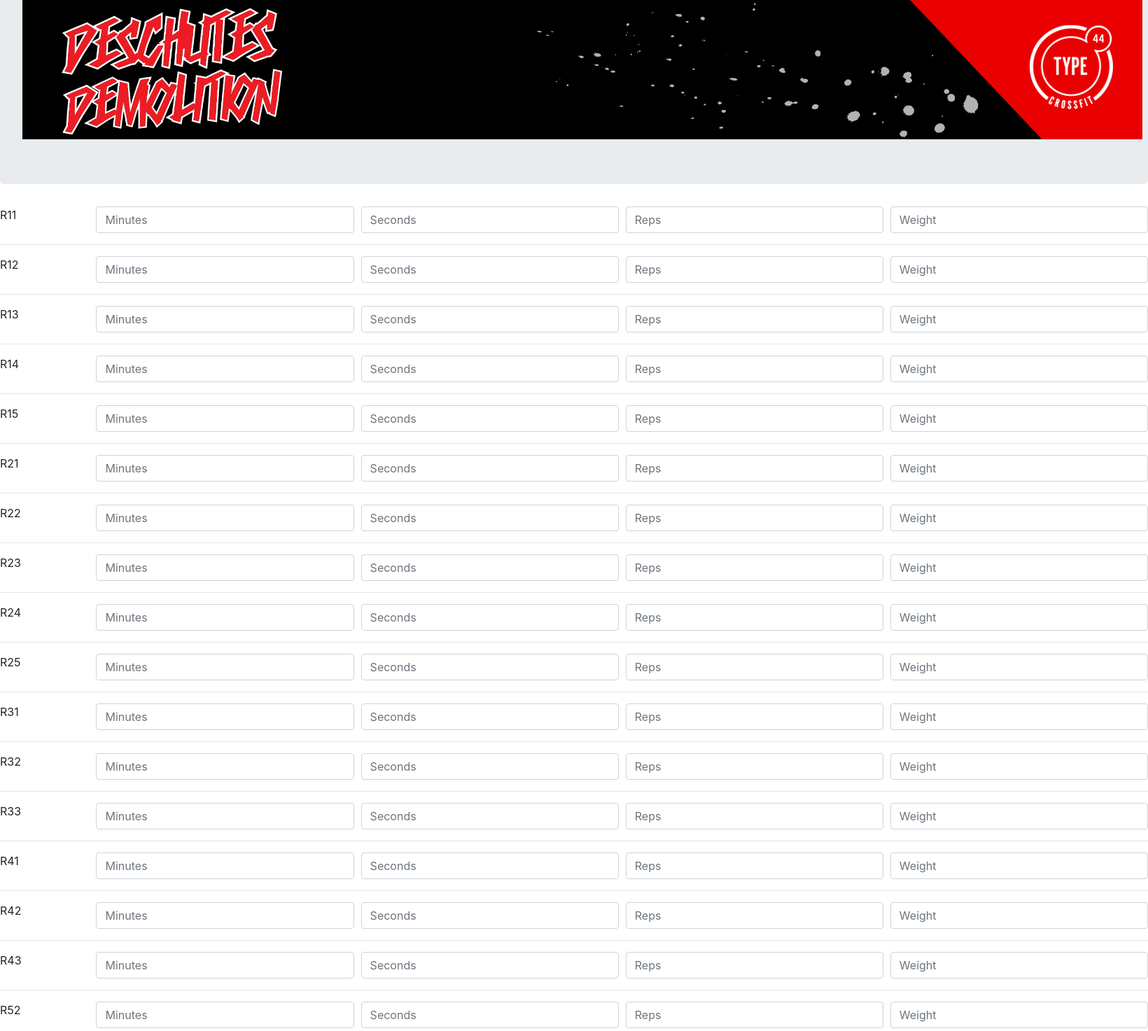
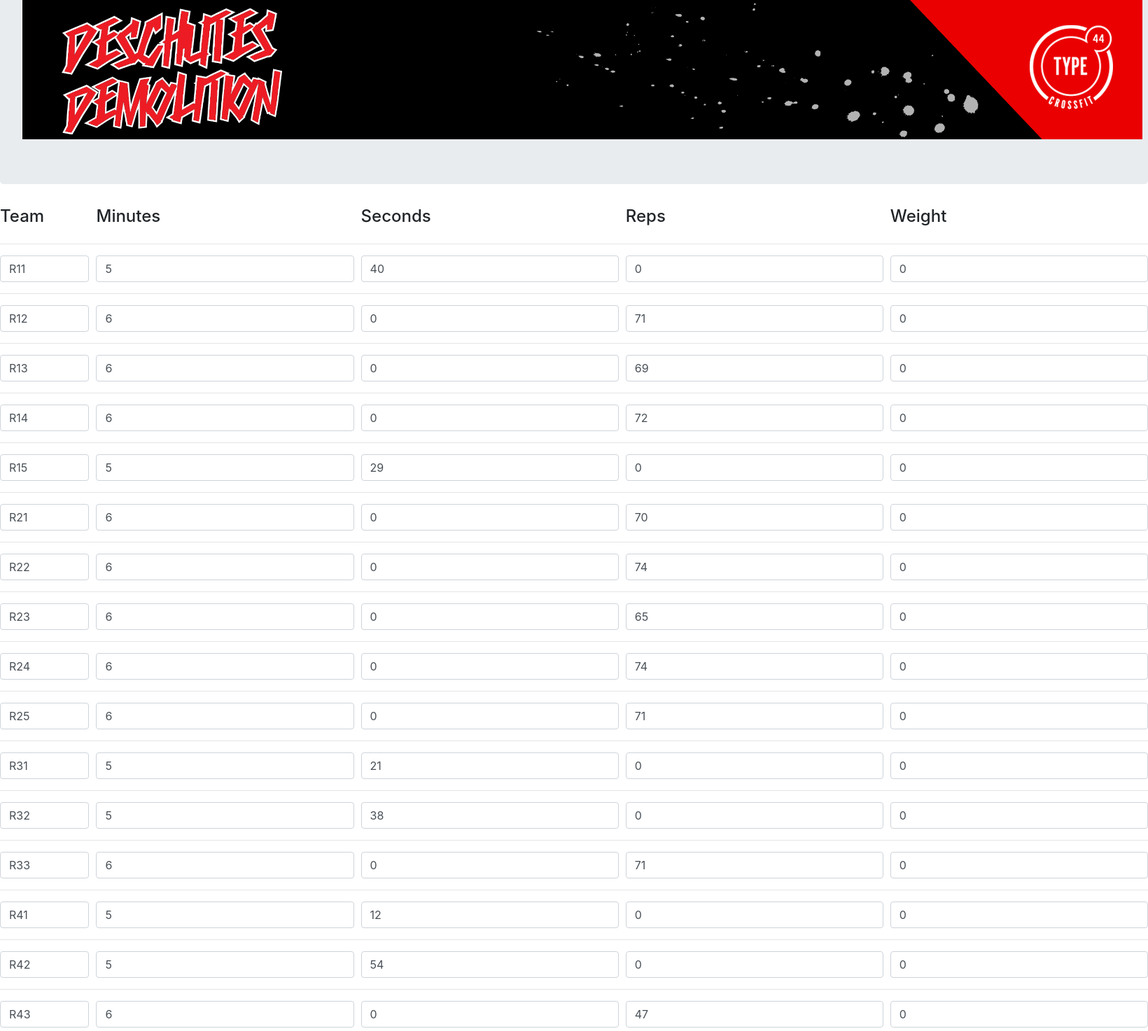
Before and after one commit to mistofthenorth/DeschutesDemo, a Django app: page /deschutesDemoScores/scoreInput in a window 1640 px wide. Shown: the part 65-1538 px from the top of the page at 70% size. Run offline with Django 3.2, Linux system fonts and the light colour scheme; data comes from the database, SQL or seed files in the repository; some libraries are stand-ins or nearby versions.

Commit message:
Added post request for the score input page

```diff
--- a/scoring/deschutesDemoScores/templates/scoring/scoreInput.html
+++ b/scoring/deschutesDemoScores/templates/scoring/scoreInput.html
@@ -19,34 +19,52 @@
   <img src="{% static "scoring/dd-header.gif" %}" width="1600" height="200"/>
   </div>
 </div>
-<form action="testPage" method="post">
+<form action="scoreInputReceived" method="post">
+{% csrf_token %}
+<div class="form-row">
+    <div class="col-1">
+    <h4>Team</h4>
+    </div>
+    <div class="col">
+    <h4>Minutes</h4>
+    </div>
+    <div class="col">
+    <h4>Seconds</h4>
+    </div>
+    <div class="col">
+    <h4>Reps</h4>
+    </div>
+    <div class="col">
+    <h4>Weight</h4>
+    </div>
+</div>
 
+<hr>
 
-
-{% for team in setOfTeams %}
+{% for score in scores %}
 
   <div class="form-row">
 
 
     <div class="col-1">
-       {{team.teamID}}
+      <input type="text" id="disabledInput" name="team" class="form-control" value="{{score.score.team_id}}">
     </div>
 
     <div class="col">
 
-      <input type="text" class="form-control" placeholder="Minutes">
+      <input type="text" name="minutes" class="form-control" value="{{score.score.minutes}}">
     </div>
     <div class="col">
 
-      <input type="text" class="form-control" placeholder="Seconds">
+      <input type="text" name="seconds" class="form-control" value="{{score.score.seconds}}">
     </div>
     <div class="col">
 
-      <input type="text" class="form-control" placeholder="Reps">
+      <input type="text" name="reps" class="form-control" value="{{score.score.reps}}">
     </div>
     <div class="col">
 
-      <input type="text" class="form-control" placeholder="Weight">
+      <input type="text" name="weight" class="form-control" value="{{score.score.weight}}">
     </div>
   </div>
 <hr>
--- a/scoring/deschutesDemoScores/urls.py
+++ b/scoring/deschutesDemoScores/urls.py
@@ -6,5 +6,5 @@
     path('', views.index, name='index'),
     path('finalResults', views.finalResults, name='finalResults'),
     path('scoreInput', views.scoreInput, name='scoreInput'),
-
+    path('scoreInputReceived', views.scoreInputReceived, name='scoreInputReceived'),
 ]
--- a/scoring/deschutesDemoScores/views.py
+++ b/scoring/deschutesDemoScores/views.py
@@ -61,7 +61,14 @@
         workout = 6
         division = 1
     setOfTeams = Team.objects.filter(division = division)
+    listOfScores = totals.getSingleWorkoutTotal(workout,division)
+    sortedListOfScores = sorted(listOfScores, key=lambda x: (x.score.team_id))
+    template = loader.get_template('scoring/scoreInput.html')
+    context = {'setOfTeams' : setOfTeams, 'scores' : sortedListOfScores}
+    return HttpResponse(template.render(context, request))
 
-    template = loader.get_template('scoring/scoreInput.html')
-    context = {'setOfTeams' : setOfTeams}
+def scoreInputReceived(request):
+    print(request.POST)
+    template = loader.get_template('scoring/scoreInputReceived.html')
+    context = {}
     return HttpResponse(template.render(context, request))
```
Also changed, not shown: scoring/deschutesDemoScores/templates/scoring/scoreInputReceived.html (added, +20 -0 lines).
